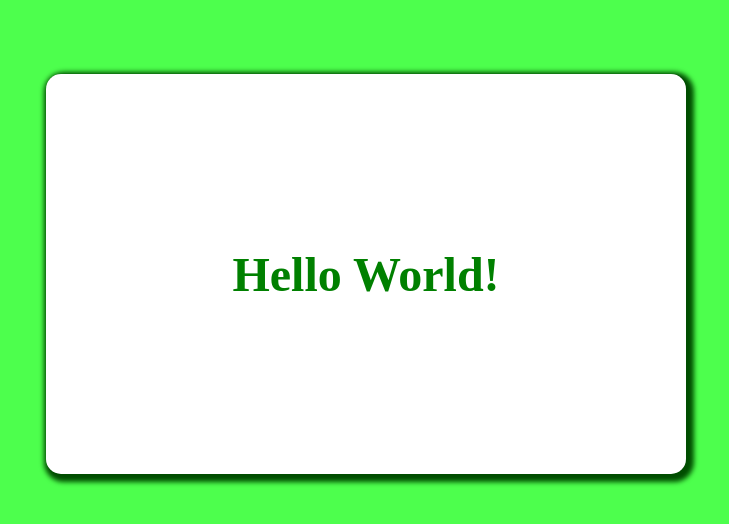
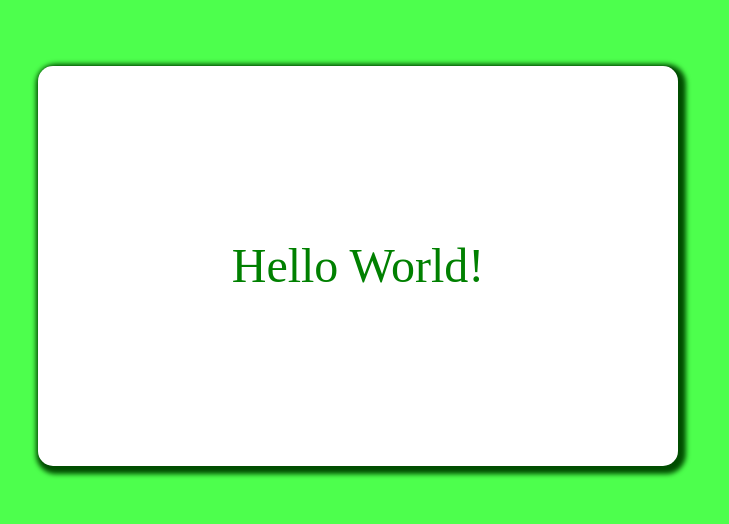
Before and after one commit to MannanK/NBA-Stat-Race, a website built with webpack: page index.html in a window 1280 px wide. Shown: the part 122-646 px from the top of the page, without its empty margins (282-1011 px from the left). Built offline with nearby package versions, Linux system fonts and the light colour scheme.

Commit message:
Add CSS reset

```diff
--- a/index.html
+++ b/index.html
@@ -6,7 +6,7 @@
   <meta name="viewport" content="width=device-width, initial-scale=1.0" />
   <meta http-equiv="X-UA-Compatible" content="ie=edge" />
   <link rel="stylesheet" href="./dist/main.css" />
-  <title>Document</title>
+  <title>NBA Stat Race</title>
 </head>
 
 <body>
--- a/src/index.js
+++ b/src/index.js
@@ -1,4 +1,6 @@
+import "./styles/reset.scss";
 import "./styles/index.scss";
+
 const testObj = {
   key1: "hi",
   key2: {
--- a/src/styles/index.scss
+++ b/src/styles/index.scss
@@ -14,7 +14,6 @@
   background-color: $background-color;
   color: $main-color;
   height: 97vh;
-  width: 100vw;
 }
 
 .center {
--- /dev/null
+++ b/src/styles/reset.scss
@@ -0,0 +1,48 @@
+/* http://meyerweb.com/eric/tools/css/reset/
+   v2.0 | 20110126
+   License: none (public domain)
+*/
+
+html, body, div, span, applet, object, iframe,
+h1, h2, h3, h4, h5, h6, p, blockquote, pre,
+a, abbr, acronym, address, big, cite, code,
+del, dfn, em, img, ins, kbd, q, s, samp,
+small, strike, strong, sub, sup, tt, var,
+b, u, i, center,
+dl, dt, dd, ol, ul, li,
+fieldset, form, label, legend,
+table, caption, tbody, tfoot, thead, tr, th, td,
+article, aside, canvas, details, embed,
+figure, figcaption, footer, header, hgroup,
+menu, nav, output, ruby, section, summary,
+time, mark, audio, video {
+	margin: 0;
+	padding: 0;
+	border: 0;
+	font-size: 100%;
+	font: inherit;
+	vertical-align: baseline;
+}
+/* HTML5 display-role reset for older browsers */
+article, aside, details, figcaption, figure,
+footer, header, hgroup, menu, nav, section {
+	display: block;
+}
+body {
+	line-height: 1;
+}
+ol, ul {
+	list-style: none;
+}
+blockquote, q {
+	quotes: none;
+}
+blockquote:before, blockquote:after,
+q:before, q:after {
+	content: '';
+	content: none;
+}
+table {
+	border-collapse: collapse;
+	border-spacing: 0;
+}
```
